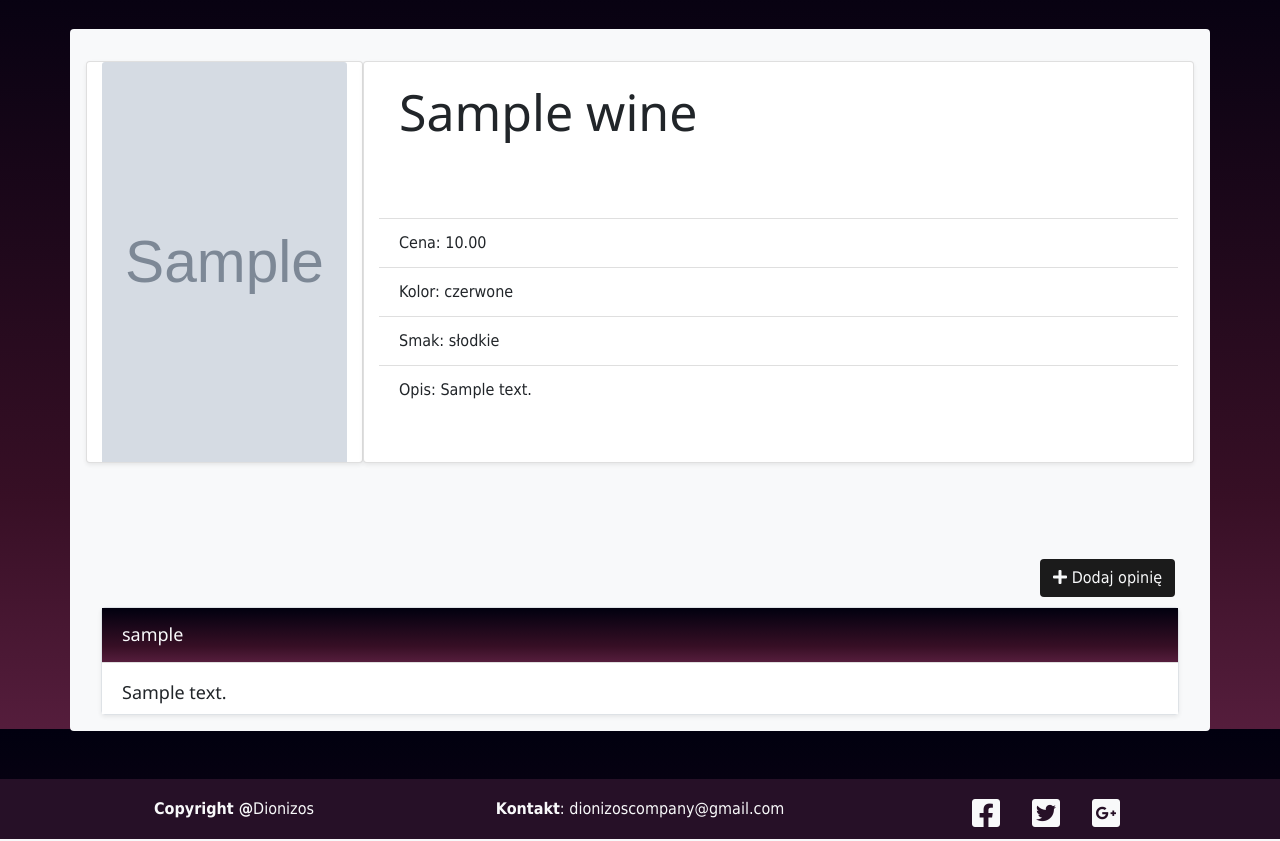
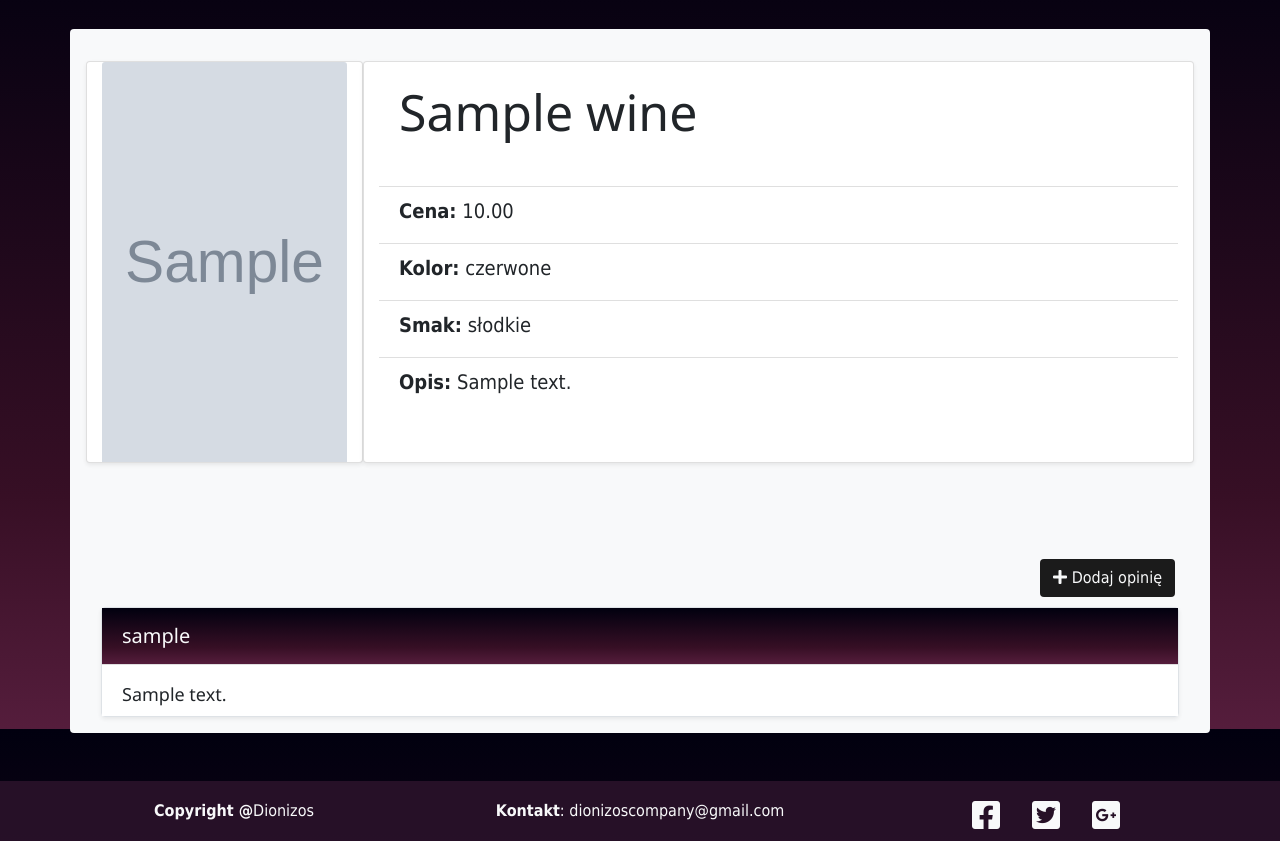
Before and after one commit to Alicja-Pawlak/Dionizos, a Django app: page /produkt/1/ in a window 1280 px wide. Shown: the part 71-912 px from the top of the page. Run offline with Django 3.2, Linux system fonts and the light colour scheme; tables that the repository leaves empty hold one stand-in row (values such as "Sample post"); grey boxes marked "Sample" are stand-in pictures; some libraries are stand-ins or nearby versions.

Commit message:
Wizualne poprawki formularzy

```diff
--- a/Dionizos/index/templates/edytuj/edytuj.html
+++ b/Dionizos/index/templates/edytuj/edytuj.html
@@ -56,9 +56,9 @@
                      aria-hidden="true">
                     <div class="modal-dialog modal-dialog-centered" role="document">
                         <div class="modal-content">
-                            <div class="modal-header">
+                            <div class="modal-header bg-wlasne text-light">
                                 <h5 class="modal-title" id="exampleModalLabel">Na pewno?</h5>
-                                <button type="button" class="close" data-dismiss="modal" aria-label="Close">
+                                <button type="button" class="close text-light" data-dismiss="modal" aria-label="Close">
                                     <span aria-hidden="true">&times;</span>
                                 </button>
                             </div>
--- a/Dionizos/index/templates/index/produkt.html
+++ b/Dionizos/index/templates/index/produkt.html
@@ -50,10 +50,10 @@
                 </div>
                 <!-- tutaj będzie trzeba wstawić parametry -->
                 <ul class="list-group list-group-flush mb-5">
-                    <li class="list-group-item">Cena: {{ wine.price }} </li>
-                    <li class="list-group-item">Kolor: {{ wine.color_name }} </li>
-                    <li class="list-group-item">Smak: {{ wine.taste_name }} </li>
-                    <li class="list-group-item">Opis: {{ wine.descriptions }}</li>
+                    <li class="list-group-item"><h5><b>Cena:</b> {{ wine.price }} </h5></li>
+                    <li class="list-group-item"><h5><b>Kolor:</b> {{ wine.color_name }} </h5></li>
+                    <li class="list-group-item"><h5><b>Smak:</b> {{ wine.taste_name }} </h5></li>
+                    <li class="list-group-item"><h5><b>Opis:</b> {{ wine.descriptions }} </h5></li>
                 </ul>
             </div>
 
@@ -67,7 +67,7 @@
                         aria-hidden="true">
                         <div class="modal-dialog modal-lg modal-dialog-centered" role="document">
                             <div class="modal-content">
-                                <div class="modal-header bg-black text-light">
+                                <div class="modal-header bg-wlasne py-4 text-light">
                                     <h5 class="modal-title" id="exampleModalLabel">Dodaj swoją opinię</h5>
                                     <button type="button" class="close text-light" data-dismiss="modal" aria-label="Close">
                                         <span aria-hidden="true">&times;</span>
@@ -78,12 +78,12 @@
                                     <form action="" method="POST" enctype="multipart/form-data">
                                         {% csrf_token %}
                                         {{ form.as_p }}
-                                        <div class="modal-footer">
+                                        <div class="modal-footer pb-0">
                                             <button type="button" class="btn btn-secondary guzik"
                                                     data-dismiss="modal">
                                                 Anuluj
                                             </button>
-                                            <a href="#"><button type="submit" class="btn btn-dark  guzik">Zapisz</button></a>
+                                            <a href="#"><button type="submit" class="btn btn-dark guzik">Zapisz</button></a>
                                         </div>
                                     </form>
                                 </div>
@@ -98,7 +98,7 @@
                     {% for comment in comments %}
                     <ul class="list-group list-group-flush">
                         <li class="list-group-item bg-wlasne text-light text-bold pb-2 pt-3">
-                            <h6 class="text-bold">{{ comment.nickname }}</h6>
+                            <h5>{{ comment.nickname }}</h5>
                         </li>
                         <li class="list-group-item text-bold pb-2 pt-3">
                             {{ comment.description }}
```
